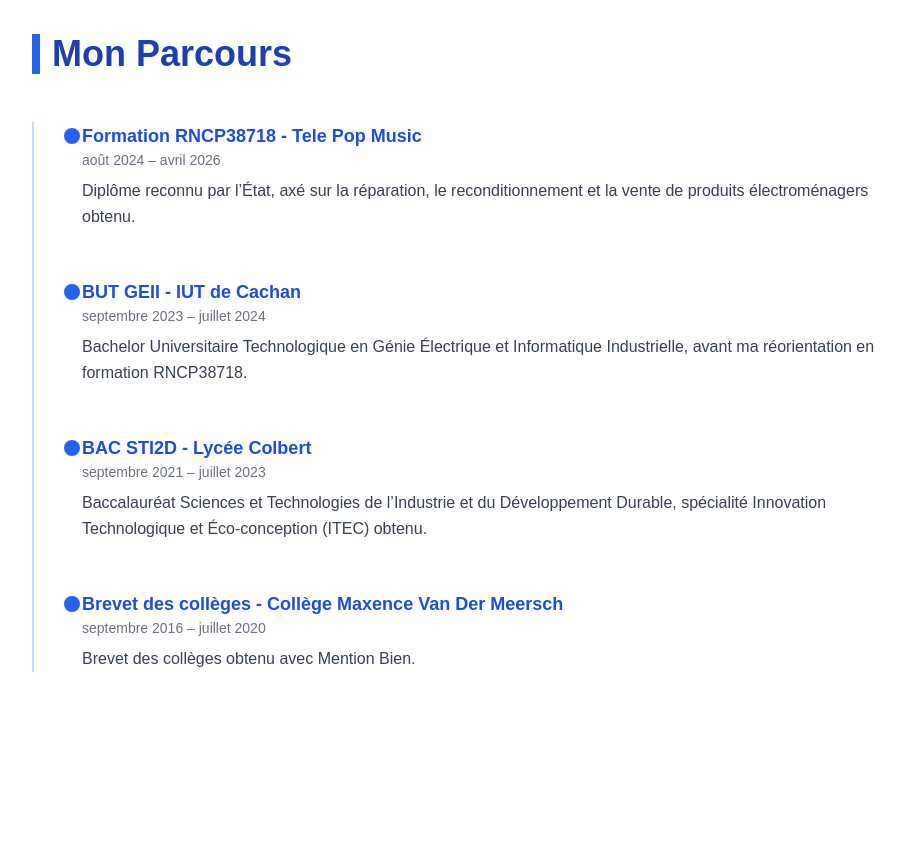
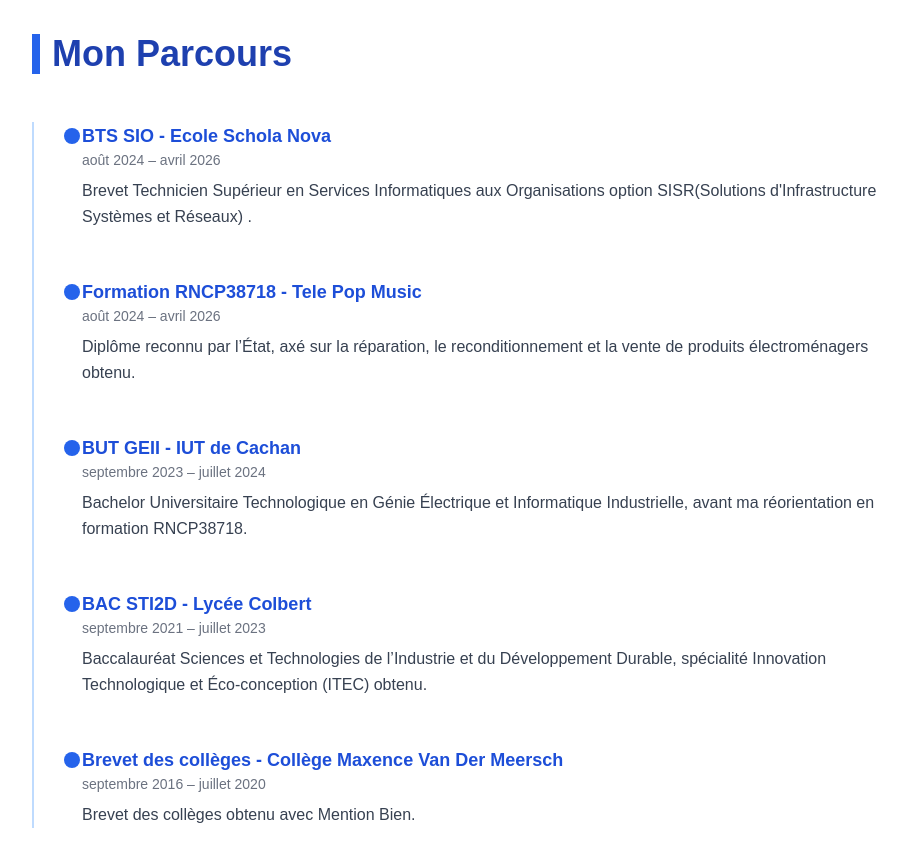
Before and after one commit to soribafofana232-eng/portfolio-soriba, a React (Vite) app: page / in a window 1280 px wide. Shown: the part 2200-3066 px from the top of the page, without its empty margins (304-1211 px from the left). Built offline with nearby package versions, Linux system fonts and the light colour scheme.

Commit message:
modification test

```diff
--- a/src/Components/Parcours.jsx
+++ b/src/Components/Parcours.jsx
@@ -9,6 +9,11 @@
 
       <div className="max-w-6xl mx-auto relative border-l-2 border-blue-200 pl-8 md:pl-12 space-y-12">
         {[
+          {
+            titre: "BTS SIO - Ecole Schola Nova",
+            periode: "août 2024 – avril 2026",
+            desc: "Brevet Technicien Supérieur en Services Informatiques aux Organisations option SISR(Solutions d'Infrastructure Systèmes et Réseaux) ."
+          },
           {
             titre: "Formation RNCP38718 - Tele Pop Music",
             periode: "août 2024 – avril 2026",
```
Also changed, not shown: 1 other file (tests, documents, lock files or other folders).
